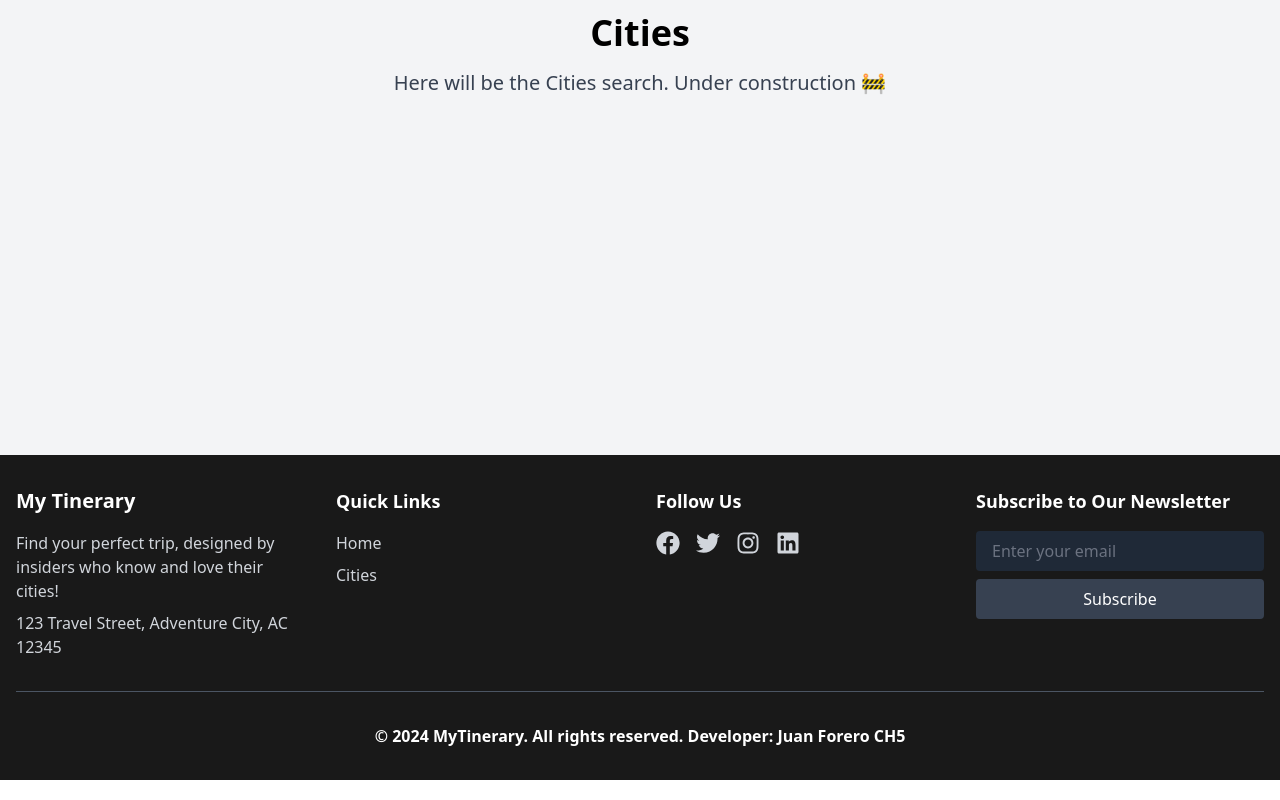
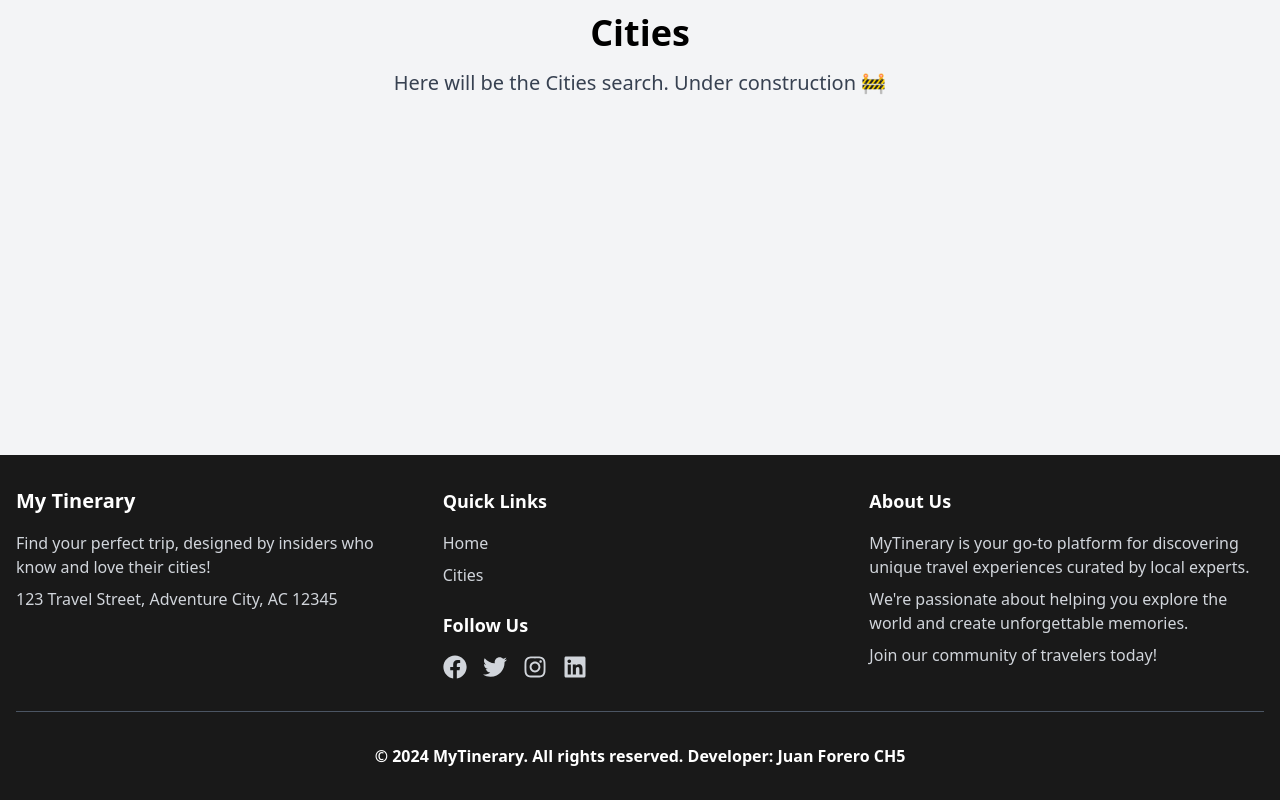
Before and after one commit to juan88955/mytinerary-JuanForero, a React (Vite) app: page /cities in a window 1280 px wide. Shown: the part 413-1213 px from the top of the page. Built offline with nearby package versions, Linux system fonts and the light colour scheme.

Commit message:
carrusel y footer

```diff
--- a/src/components/CityCarousel.jsx
+++ b/src/components/CityCarousel.jsx
@@ -1,46 +1,44 @@
 import React, { useState, useEffect } from 'react';
 
-//imagenes de las ciudades
 const cities = [
-    { name: 'Tokyo', image: 'https://i.pinimg.com/736x/79/57/b4/7957b4e964a06e197f6827022130e348.jpg' },
-    { name: 'Dubai', image: 'https://encrypted-tbn0.gstatic.com/images?q=tbn:ANd9GcTv-gk_MCdfMM3WrtCQOFBfV4C7tXvCKcPW5g&s' },
-    { name: 'Rome', image: 'https://encrypted-tbn0.gstatic.com/images?q=tbn:ANd9GcTi-aZ_2X9sq9MHYmTTxiPhIUC1Qm9WWUL0RQ&s' },
-    { name: 'Cape Town', image: 'https://encrypted-tbn0.gstatic.com/images?q=tbn:ANd9GcSoo2ciXv1kzwxGte2ZcfZ7KfuBuVwZtSjyuw&s' },
-    { name: 'New York', image: 'https://upload.wikimedia.org/wikipedia/commons/thumb/d/dd/Long_Island_City_New_York_May_2015_panorama_3.jpg/1000px-Long_Island_City_New_York_May_2015_panorama_3.jpg' },
-    { name: 'Bangkok', image: 'https://encrypted-tbn0.gstatic.com/images?q=tbn:ANd9GcStzmDdB6ddesLRGbFUAsfj1QbCTLYj00efpg&s' },
-    { name: 'Sydney', image: 'https://encrypted-tbn0.gstatic.com/images?q=tbn:ANd9GcTHaHqcIstaVBzK-qMV7uU5yFCQcGZTCWvCxg&s' },
-    { name: 'Moscow', image: 'https://encrypted-tbn0.gstatic.com/images?q=tbn:ANd9GcR_3mDAZgLYf5kHdD79aR2H9E4sXC4GhNh5xw&s' },
-    { name: 'London', image: 'https://i.pinimg.com/736x/6d/6a/88/6d6a8802a2267e47840be77a470a0dc4.jpg' },
-    { name: 'Rio de Janeiro', image: 'https://encrypted-tbn0.gstatic.com/images?q=tbn:ANd9GcTToKTzgcFgUx4obPT-00NOBEstA79Sxh01BA&s' },
-    { name: 'Cairo', image: 'https://encrypted-tbn0.gstatic.com/images?q=tbn:ANd9GcRnAopr79vdaHrm226rWIRtGGhPLzT4FfVTEA&s' },
-    { name: 'Oporto', image: 'https://encrypted-tbn0.gstatic.com/images?q=tbn:ANd9GcTjmuFV-SdUwtTyoWiZ_7bpvXkc2clu-lvPbw&s' },
+    { name: 'Tokyo', image: 'https://i.pinimg.com/736x/79/57/b4/7957b4e964a06e197f6827022130e348.jpg', likes: 1243 },
+    { name: 'Dubai', image: 'https://encrypted-tbn0.gstatic.com/images?q=tbn:ANd9GcTv-gk_MCdfMM3WrtCQOFBfV4C7tXvCKcPW5g&s', likes: 987 },
+    { name: 'Rome', image: 'https://encrypted-tbn0.gstatic.com/images?q=tbn:ANd9GcTi-aZ_2X9sq9MHYmTTxiPhIUC1Qm9WWUL0RQ&s', likes: 1567 },
+    { name: 'Cape Town', image: 'https://encrypted-tbn0.gstatic.com/images?q=tbn:ANd9GcSoo2ciXv1kzwxGte2ZcfZ7KfuBuVwZtSjyuw&s', likes: 756 },
+    { name: 'New York', image: 'https://upload.wikimedia.org/wikipedia/commons/thumb/d/dd/Long_Island_City_New_York_May_2015_panorama_3.jpg/1000px-Long_Island_City_New_York_May_2015_panorama_3.jpg', likes: 2345 },
+    { name: 'Bangkok', image: 'https://encrypted-tbn0.gstatic.com/images?q=tbn:ANd9GcStzmDdB6ddesLRGbFUAsfj1QbCTLYj00efpg&s', likes: 890 },
+    { name: 'Sydney', image: 'https://encrypted-tbn0.gstatic.com/images?q=tbn:ANd9GcTHaHqcIstaVBzK-qMV7uU5yFCQcGZTCWvCxg&s', likes: 1098 },
+    { name: 'Moscow', image: 'https://encrypted-tbn0.gstatic.com/images?q=tbn:ANd9GcR_3mDAZgLYf5kHdD79aR2H9E4sXC4GhNh5xw&s', likes: 678 },
+    { name: 'London', image: 'https://i.pinimg.com/736x/6d/6a/88/6d6a8802a2267e47840be77a470a0dc4.jpg', likes: 1876 },
+    { name: 'Rio de Janeiro', image: 'https://encrypted-tbn0.gstatic.com/images?q=tbn:ANd9GcTToKTzgcFgUx4obPT-00NOBEstA79Sxh01BA&s', likes: 1432 },
+    { name: 'Cairo', image: 'https://encrypted-tbn0.gstatic.com/images?q=tbn:ANd9GcRnAopr79vdaHrm226rWIRtGGhPLzT4FfVTEA&s', likes: 543 },
+    { name: 'Oporto', image: 'https://encrypted-tbn0.gstatic.com/images?q=tbn:ANd9GcTjmuFV-SdUwtTyoWiZ_7bpvXkc2clu-lvPbw&s', likes: 765 },
 ];
 
-//componente de la carrusel
 const CityCarousel = () => {
     const [currentSlide, setCurrentSlide] = useState(0);
-    //funcion que cambia la imagen de la carrusel
+
     useEffect(() => {
         const timer = setInterval(() => {
-            setCurrentSlide((prevSlide) => (prevSlide + 1) % 3);
+            setCurrentSlide((prevSlide) => (prevSlide + 1) % Math.ceil(cities.length / 4));
         }, 5000);
 
         return () => clearInterval(timer);
     }, []);
-    //funcion que crea grupos de 4 ciudades
+
     const cityGroups = [];
     for (let i = 0; i < cities.length; i += 4) {
         cityGroups.push(cities.slice(i, i + 4));
     }
-    //funcion que mueve a la siguiente imagen
+
     const nextSlide = () => {
-        setCurrentSlide((prevSlide) => (prevSlide + 1) % 3);
+        setCurrentSlide((prevSlide) => (prevSlide + 1) % cityGroups.length);
     };
-    //funcion que mueve a la imagen anterior
+
     const prevSlide = () => {
-        setCurrentSlide((prevSlide) => (prevSlide - 1 + 3) % 3);
+        setCurrentSlide((prevSlide) => (prevSlide - 1 + cityGroups.length) % cityGroups.length);
     };
-    //componente de la carrusel
+
     return (
         <div className="my-12 max-w-4xl mx-auto">
             <div className="relative overflow-hidden">
@@ -48,20 +46,24 @@ const CityCarousel = () => {
                     className="flex transition-transform duration-500 ease-in-out"
                     style={{ transform: `translateX(-${currentSlide * 100}%)` }}
                 >
-                    {/* grupos de 4 ciudades */}
                     {cityGroups.map((group, index) => (
                         <div key={index} className="w-full flex-shrink-0 px-4">
                             <div className="grid grid-cols-2 gap-4">
                                 {group.map((city, cityIndex) => (
-                                    <div key={cityIndex} className="relative">
+                                    <div key={cityIndex} className="relative rounded-lg overflow-hidden">
                                         <img
                                             src={city.image}
                                             alt={city.name}
-                                            className="w-full h-48 object-cover rounded-lg"
+                                            className="w-full h-48 object-cover"
                                         />
-                                        {/* texto de la ciudad */}
-                                        <div className="absolute bottom-0 left-0 right-0 bg-black bg-opacity-50 text-white p-2 rounded-b-lg">
+                                        <div className="absolute bottom-0 left-0 right-0 bg-gradient-to-t from-black to-transparent text-white p-2">
                                             <h3 className="text-lg font-semibold">{city.name}</h3>
+                                        </div>
+                                        <div className="absolute top-2 right-2 bg-white bg-opacity-50 rounded-full p-1 flex items-center">
+                                            <svg xmlns="http://www.w3.org/2000/svg" className="h-5 w-5 text-black" viewBox="0 0 20 20" fill="currentColor">
+                                                <path fillRule="evenodd" d="M3.172 5.172a4 4 0 015.656 0L10 6.343l1.172-1.171a4 4 0 115.656 5.656L10 17.657l-6.828-6.829a4 4 0 010-5.656z" clipRule="evenodd" />
+                                            </svg>
+                                            <span className="ml-1 text-xs font-bold">{city.likes}</span>
                                         </div>
                                     </div>
                                 ))}
@@ -69,7 +71,6 @@ const CityCarousel = () => {
                         </div>
                     ))}
                 </div>
-                {/* botones del carrusel */}
                 <button
                     onClick={prevSlide}
                     className="absolute top-1/2 left-2 transform -translate-y-1/2 bg-white bg-opacity-50 rounded-full p-2"
@@ -83,13 +84,11 @@ const CityCarousel = () => {
                     &#10095;
                 </button>
             </div>
-            {/* botones de control */}
             <div className="flex justify-center mt-4">
-                {[0, 1, 2].map((dot) => (
+                {cityGroups.map((_, dot) => (
                     <button
                         key={dot}
-                        className={`mx-2 w-3 h-3 rounded-full ${currentSlide === dot ? 'bg-blue-500' : 'bg-gray-300'
-                            }`}
+                        className={`mx-2 w-2 h-2 rounded-full ${currentSlide === dot ? 'bg-black' : 'bg-gray-300'}`}
                         onClick={() => setCurrentSlide(dot)}
                     />
                 ))}
--- a/src/components/Footer.jsx
+++ b/src/components/Footer.jsx
@@ -2,12 +2,11 @@ import React from 'react';
 import { Link } from 'react-router-dom';
 import { FaFacebook, FaTwitter, FaInstagram, FaLinkedin } from 'react-icons/fa';
 
-//componente de la pie de página
 const Footer = () => {
     return (
         <footer className="bg-black bg-opacity-90 text-gray-300 py-8">
             <div className="container mx-auto px-4">
-                <div className="grid grid-cols-1 md:grid-cols-4 gap-8">
+                <div className="grid grid-cols-1 md:grid-cols-3 gap-8">
                     {/* Columna 1: Información del sitio */}
                     <div>
                         <h3 className="text-xl font-bold mb-4 text-white">My Tinerary</h3>
@@ -15,17 +14,13 @@ const Footer = () => {
                         <p>123 Travel Street, Adventure City, AC 12345</p>
                     </div>
 
-                    {/* Columna 2: Menú de navegación */}
+                    {/* Columna 2: Menú de navegación y Redes sociales */}
                     <div>
                         <h4 className="text-lg font-semibold mb-4 text-white">Quick Links</h4>
-                        <ul>
+                        <ul className="mb-6">
                             <li className="mb-2"><Link to="/" className="hover:text-white transition duration-300">Home</Link></li>
                             <li className="mb-2"><Link to="/cities" className="hover:text-white transition duration-300">Cities</Link></li>
                         </ul>
-                    </div>
-
-                    {/* Columna 3: Redes sociales */}
-                    <div>
                         <h4 className="text-lg font-semibold mb-4 text-white">Follow Us</h4>
                         <div className="flex space-x-4">
                             <a href="https://facebook.com" target="_blank" rel="noopener noreferrer" className="hover:text-white transition duration-300"><FaFacebook size={24} /></a>
@@ -35,22 +30,12 @@ const Footer = () => {
                         </div>
                     </div>
 
-                    {/* Columna 4: Suscripción al boletín */}
+                    {/* Columna 3: Información adicional */}
                     <div>
-                        <h4 className="text-lg font-semibold mb-4 text-white">Subscribe to Our Newsletter</h4>
-                        <form className="flex flex-col space-y-2">
-                            <input
-                                type="email"
-                                placeholder="Enter your email"
-                                className="px-4 py-2 bg-gray-800 rounded text-white placeholder-gray-500 focus:outline-none focus:ring-2 focus:ring-gray-300"
-                            />
-                            <button
-                                type="submit"
-                                className="bg-gray-700 hover:bg-gray-600 text-white px-4 py-2 rounded transition duration-300"
-                            >
-                                Subscribe
-                            </button>
-                        </form>
+                        <h4 className="text-lg font-semibold mb-4 text-white">About Us</h4>
+                        <p className="mb-2">MyTinerary is your go-to platform for discovering unique travel experiences curated by local experts.</p>
+                        <p className="mb-2">We're passionate about helping you explore the world and create unforgettable memories.</p>
+                        <p>Join our community of travelers today!</p>
                     </div>
                 </div>
 
```
